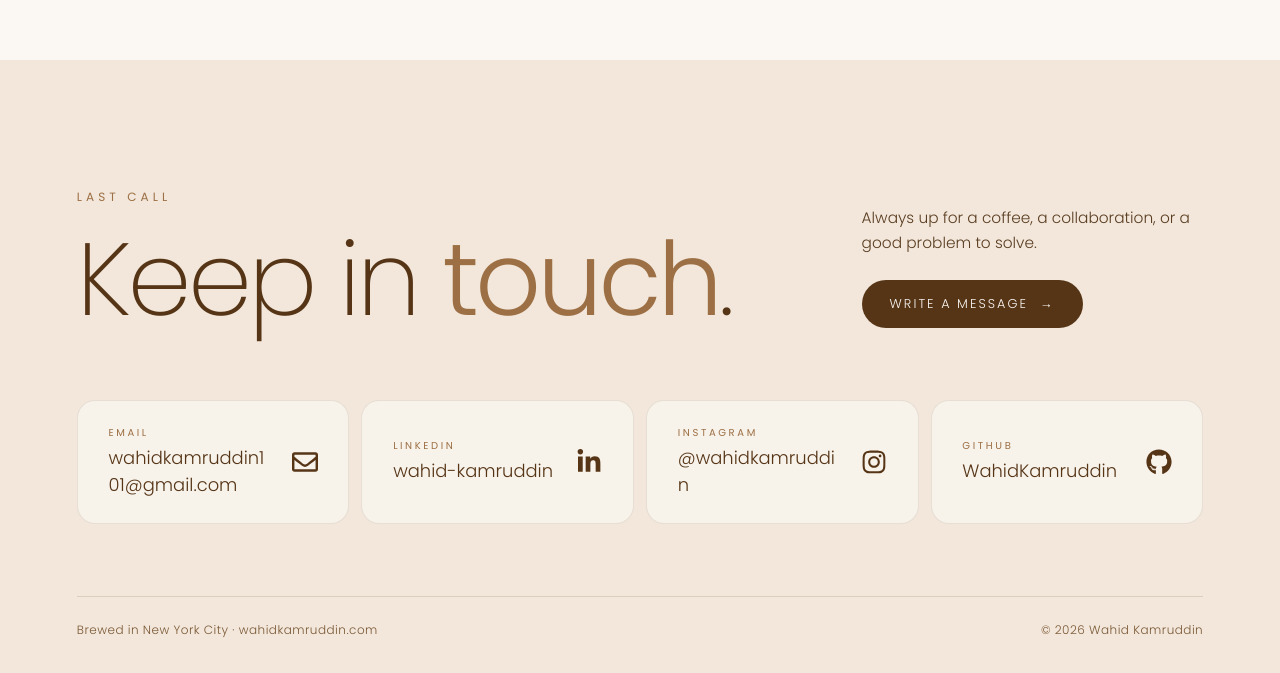
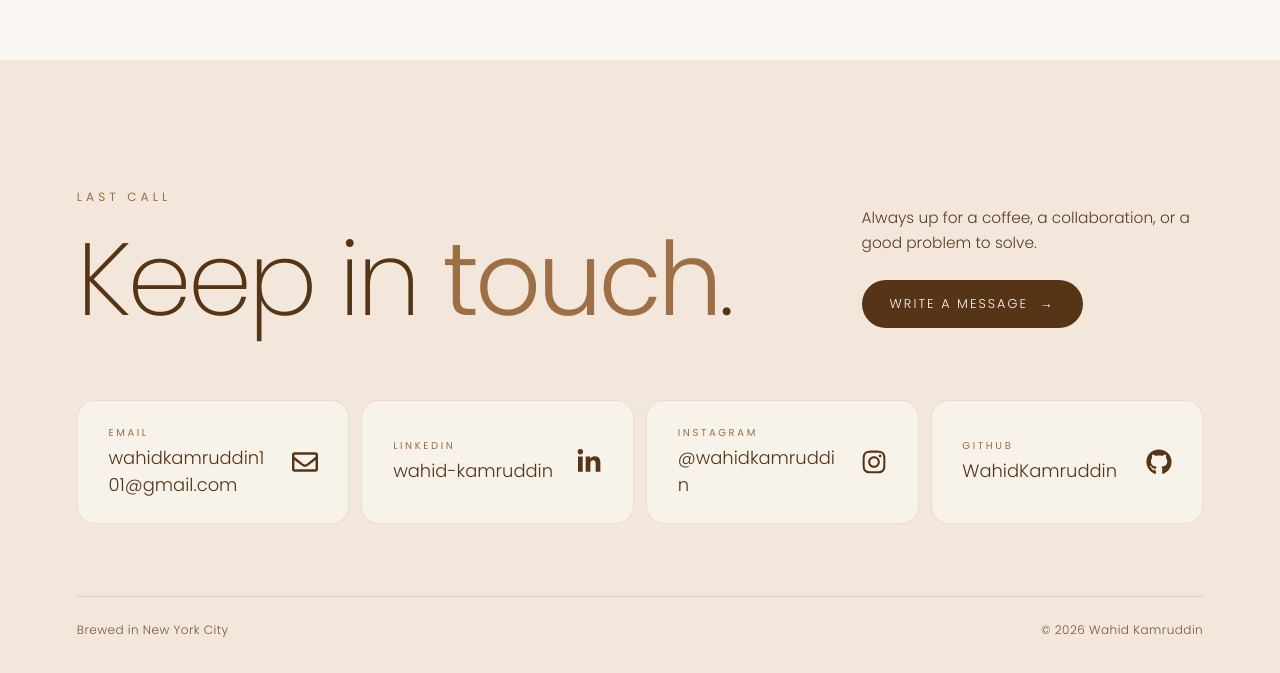
Before and after one commit to WahidKamruddin/wahidk, a Next.js app: page / in a window 1280 px wide. Shown: the part 9213-9886 px from the top of the page. Built offline with nearby package versions, Linux system fonts and the light colour scheme.

Commit message:
chore(contact): drop the domain from the footer line

```diff
--- a/app/components/contact.tsx
+++ b/app/components/contact.tsx
@@ -60,7 +60,7 @@ export default function Contact() {
 
         <div className="flex flex-wrap justify-between gap-4 border-t border-[rgba(86,53,23,0.14)] pt-[clamp(20px,3vh,32px)]">
           <span className="text-[12px] font-light tracking-[0.04em] text-foot">
-            Brewed in New York City · wahidkamruddin.com
+            Brewed in New York City
           </span>
           <span className="text-[12px] font-light tracking-[0.04em] text-foot">
             © 2026 Wahid Kamruddin
```
